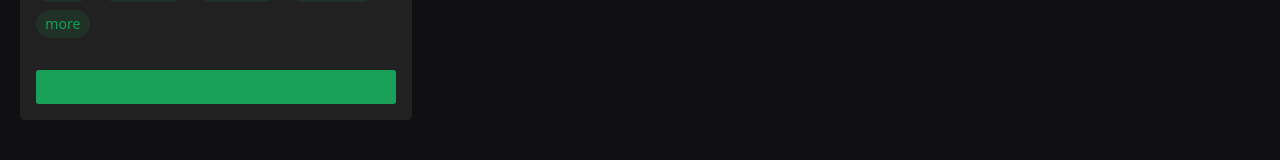
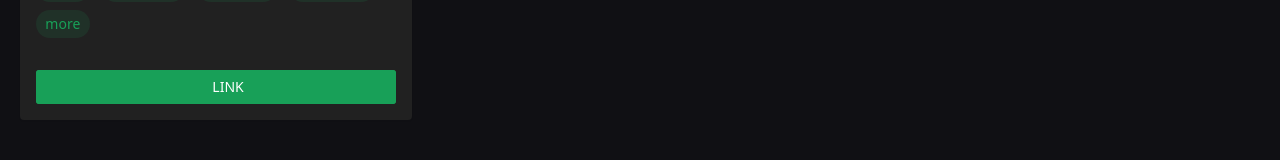
Before and after one commit to Hackersgoddest/my-portfolio, a Vue app: page / in a window 1280 px wide. Shown: the part 2192-2352 px from the top of the page. Built offline with nearby package versions, Linux system fonts and the light colour scheme; some icons are missing.

Commit message:
removed text color

```diff
--- a/src/views/portfolio/PortfolioContent.vue
+++ b/src/views/portfolio/PortfolioContent.vue
@@ -90,7 +90,7 @@
                       </n-tag>
                     </n-space>
                     <a :href="`${project.links[0]}`" target="_blank">
-                      <n-button type="success" class="w-28 text-[#18A058]">
+                      <n-button type="success" class="w-28">
                         <template #icon>
                           <n-icon>
                             <open-outline />
@@ -122,7 +122,7 @@
             </n-tag>
           </n-space>
           <a :href="`${project.links[0]}`" target="_blank" class="w-full">
-            <n-button type="success" class="w-full text-[#18A058]">
+            <n-button type="success" class="w-full">
               <template #icon>
                 <n-icon>
                   <open-outline />
@@ -143,7 +143,6 @@ import {
   NP,
   NSpace,
   NTag,
-  NCard,
   NImage,
   NH3,
   NButton,
```
